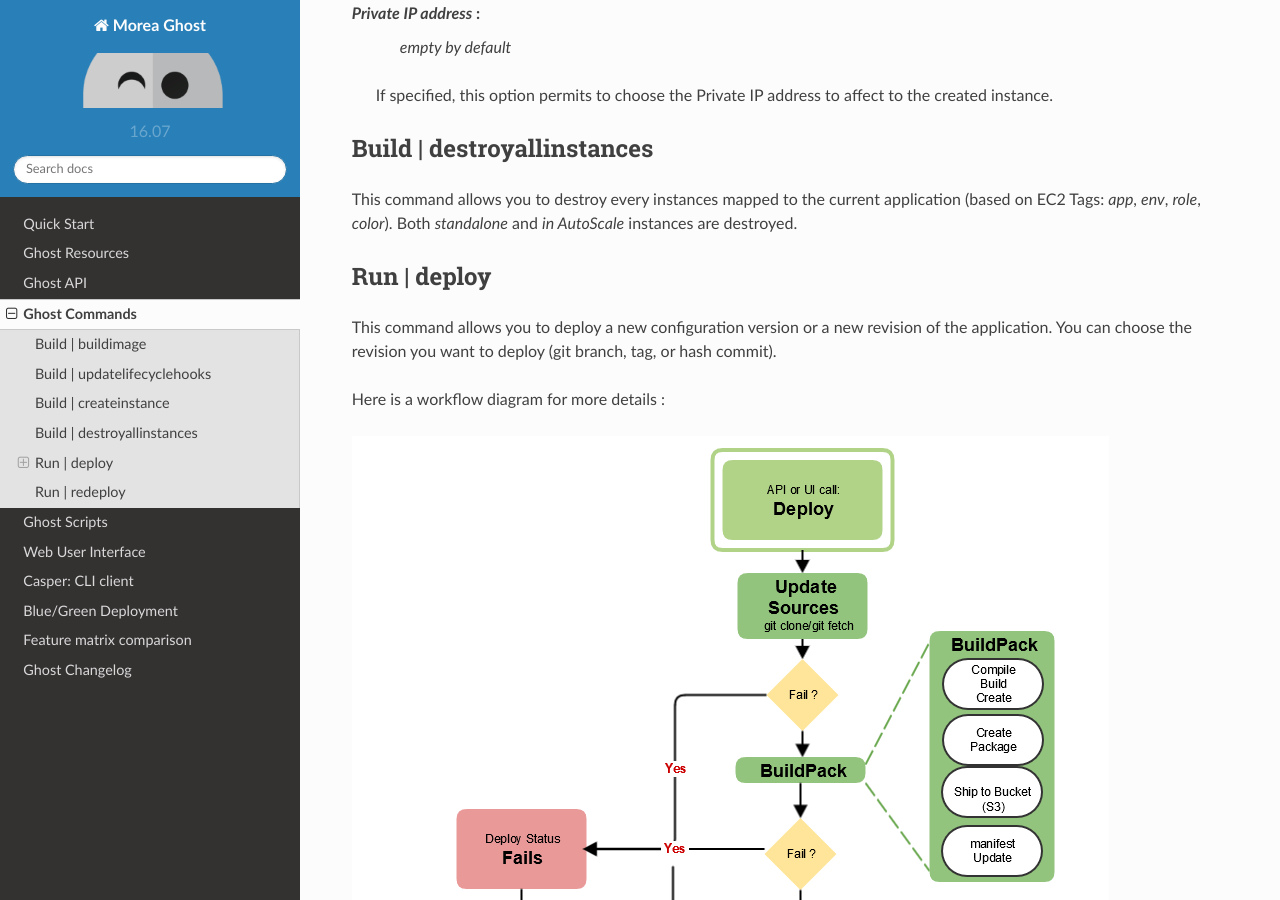
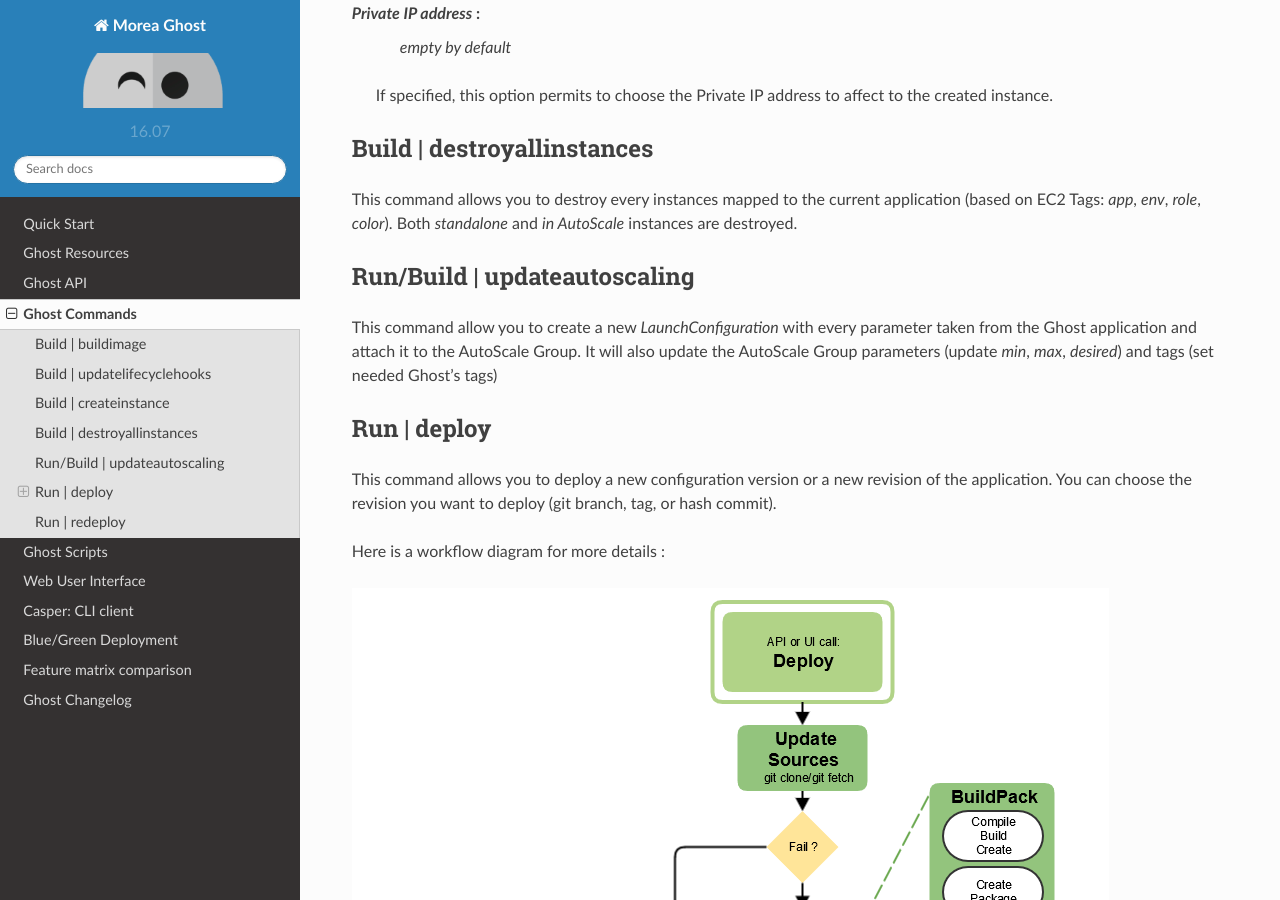
Before and after one commit to claranet/cloud-deploy-docs, a Sphinx documentation site: the page built from source/rst/commands.rst, in a window 1280 px wide and 900 px high, scrolled down 3043 px. Built offline with Sphinx 7.4.7 and the Read the Docs theme 2.0.0, drawn with Linux system fonts in a browser that asks for light colours.

Commit message:
`updateautoscaling` command doc

```diff
--- a/source/rst/commands.rst
+++ b/source/rst/commands.rst
@@ -72,6 +72,13 @@ Build | destroyallinstances
 
 This command allows you to destroy every instances mapped to the current application (based on EC2 Tags: `app`, `env`, `role`, `color`).
 Both *standalone* and *in AutoScale* instances are destroyed.
+
+
+Run/Build | updateautoscaling
+-----------------------------
+
+This command allow you to create a new *LaunchConfiguration* with every parameter taken from the Ghost application and attach it to the AutoScale Group.
+It will also update the AutoScale Group parameters (update *min*, *max*, *desired*) and tags (set needed Ghost's tags)
 
 
 Run | deploy
```
